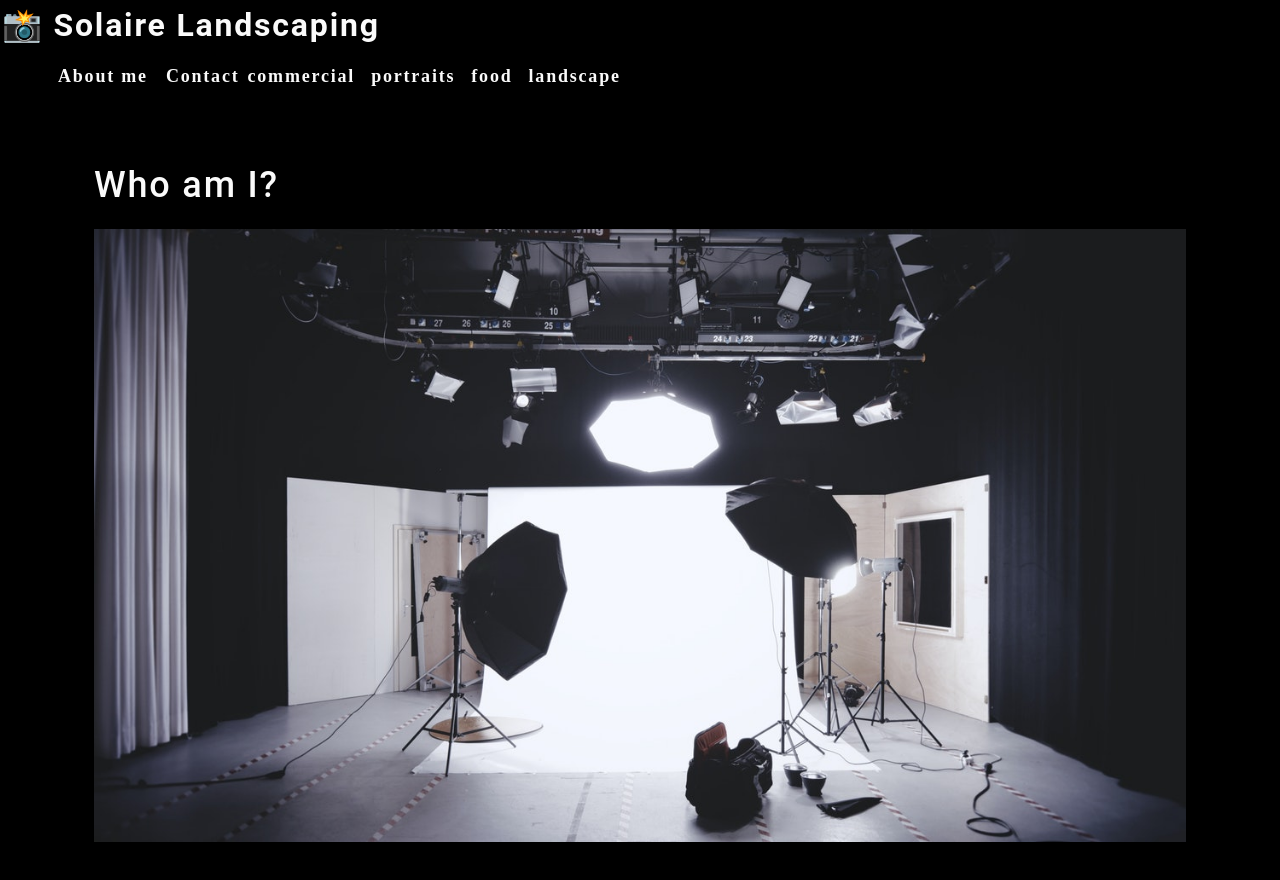
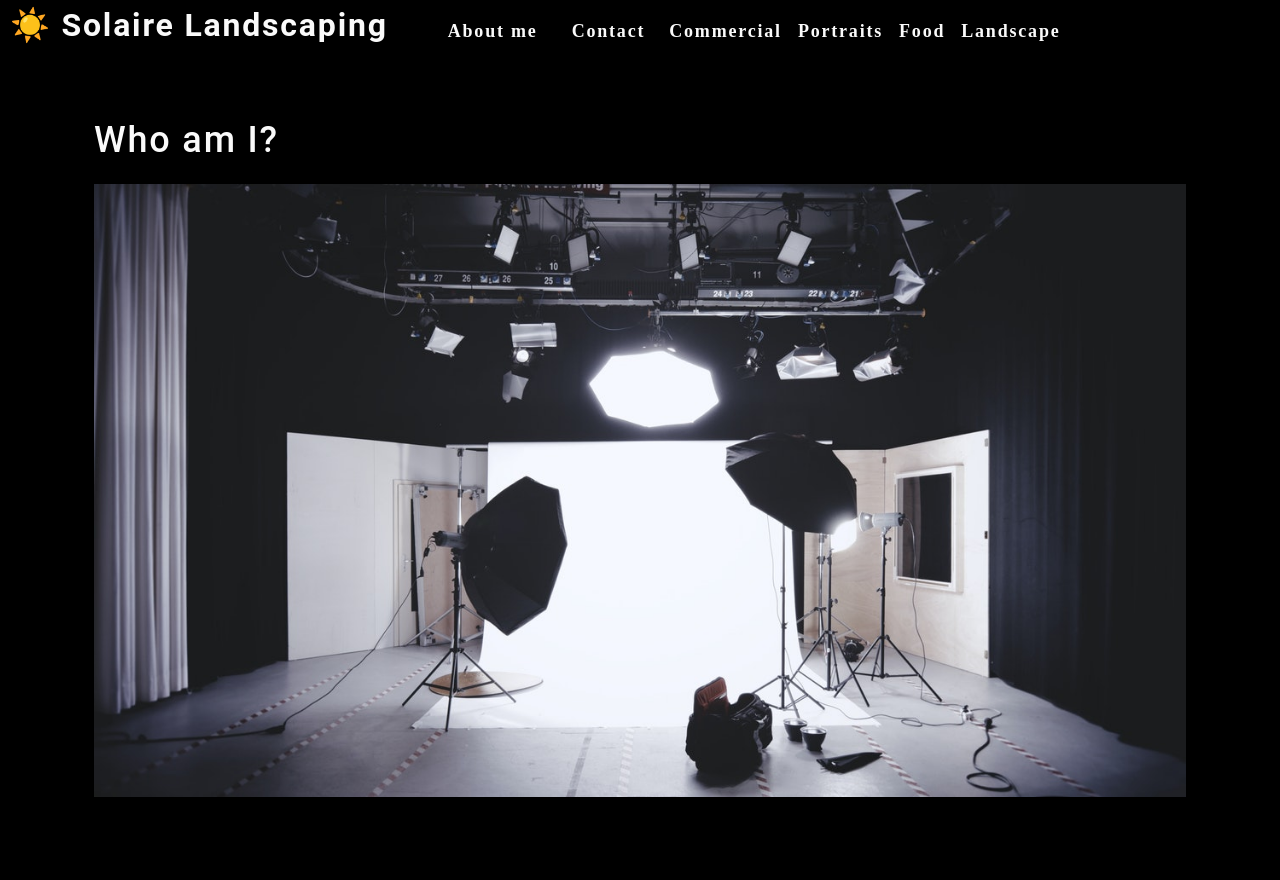
Before and after one commit to jciii91/solaire-landscaping, a React (Create React App) app: page / in a window 1280 px wide. Shown: the top 880 px of the page. Built offline with nearby package versions, Linux system fonts and the light colour scheme.

Commit message:
added missing style classes

```diff
--- a/src/components/Nav/index.js
+++ b/src/components/Nav/index.js
@@ -1,49 +1,46 @@
+import React from "react";
+import { capitalizeFirstLetter } from "../../utils/helpers";
+
 function Nav() {
-  const categories = [
-    {
-      name: "commercial",
-      description:
-        "Photos of grocery stores, food trucks, and other commercial projects",
-    },
-    { name: "portraits", description: "Portraits of people in my life" },
-    { name: "food", description: "Delicious delicacies" },
-    {
-      name: "landscape",
-      description: "Fields, farmhouses, waterfalls, and the beauty of nature",
-    },
+  const  categories = [
+    { name: 'commercial', description: 'Photos of grocery stores, food trucks, and other commercial projects' },
+    { name: 'portraits', description: 'Portraits of people in my life' },
+    { name: 'food', description: 'Delicious delicacies' },
+    { name: 'landscape', description: 'Fields, farmhouses, waterfalls, and the beauty of nature' }
   ];
 
-  function categorySelected(name) {
-    console.log(`${name} clicked`)
+  const handleClick = () => {
+    console.log("click handled")
   }
 
   return (
-    <header>
+    <header data-testid="header" className="flex-row px-1">
       <h2>
         <a href="/">
-          <span role="img" aria-label="camera"> 📸</span> Solaire Landscaping
+          <span role="img" aria-label="camera"> ☀️</span> Solaire Landscaping
         </a>
       </h2>
       <nav>
         <ul className="flex-row">
           <li className="mx-2">
-            <a href="#about">
+            <a href="#about" onClick={() => handleClick()}>
               About me
             </a>
           </li>
-          <li>
-            <span>Contact</span>
+          <li className={"mx-2"}>
+            <span onClick={() => handleClick()}>
+              Contact
+            </span>
           </li>
-          {categories.map((category) => (
-            <li
-              className="mx-1"
-              key={category.name}
-            >
-              <span onClick={() => categorySelected(category.name)} >
-                {category.name}
-              </span>
-            </li>
-          ))}
+          {
+            categories.map((category) => (
+              <li className="mx-1" key={category.name} >
+                <span onClick={() => { handleClick(); }}>
+                  {capitalizeFirstLetter(category.name)}
+                </span>
+              </li>
+            ))
+          }
         </ul>
       </nav>
     </header>
```
